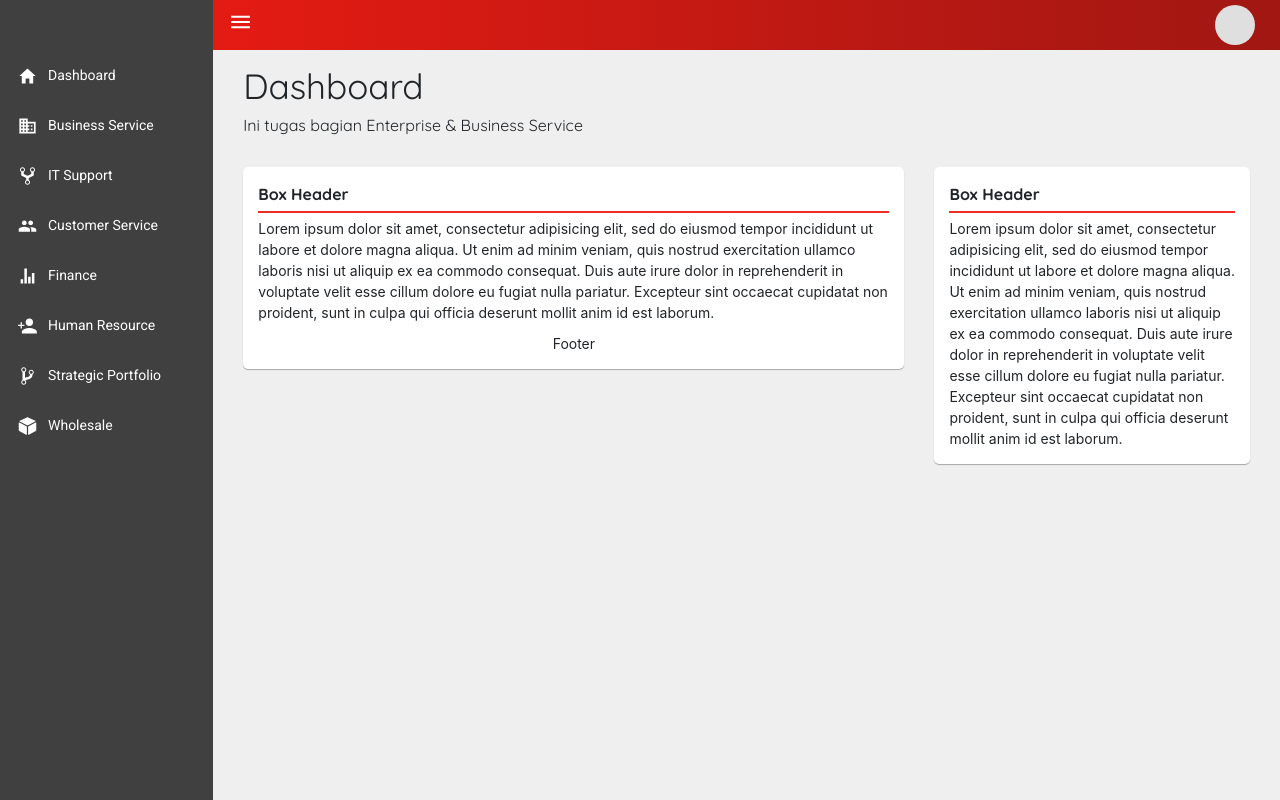
After one commit to if4007-telkomuniv/sisfo_4007, a CodeIgniter app: the page made by application/views/dashboard.php in a window 1280 px wide. The commit adds this page. Run offline with CodeIgniter, Linux system fonts and the light colour scheme; some libraries are stand-ins or nearby versions.

Commit message:
Update and Bug Fixes

```diff
--- a/application/config/config.php
+++ b/application/config/config.php
@@ -23,7 +23,7 @@ defined('BASEPATH') OR exit('No direct script access allowed');
 | a PHP script and you can easily do that on your own.
 |
 */
-$config['base_url'] = 'http://localhost/sisfo/';
+$config['base_url'] = 'http://localhost/sisfo_4007/';
 
 /*
 |--------------------------------------------------------------------------
--- a/application/controllers/CSMarketing.php
+++ b/application/controllers/CSMarketing.php
@@ -25,7 +25,7 @@ class CSMarketing extends CI_Controller {
 
 	public function index()
 	{
-        $data['banner'] = $this->csmarketing_model->getBanner();
+    $data['banner'] = $this->csmarketing_model->getBanner();
 		$data['article'] = $this->csmarketing_model->getArticle();
 		$data['about'] = $this->csmarketing_model->getAbout();
 		$this->load->view('cms-marketing',$data);
--- a/application/views/base_layout/head_tag.php
+++ b/application/views/base_layout/head_tag.php
@@ -1,5 +1,6 @@
 <!-- Load Bootstrap 4 CSS | DO NOT REMOVE -->
 <link rel="stylesheet" href="https://maxcdn.bootstrapcdn.com/bootstrap/4.0.0/css/bootstrap.min.css" integrity="sha384-Gn5384xqQ1aoWXA+058RXPxPg6fy4IWvTNh0E263XmFcJlSAwiGgFAW/dAiS6JXm" crossorigin="anonymous">
+<link rel="icon" href="<?php echo base_url("src/img/favicon.ico") ?>">
 
 <!-- Load Bootstrap 4 & Jquery | DO NOT REMOVE -->
 <script src="https://code.jquery.com/jquery-3.2.1.slim.min.js" integrity="sha384-KJ3o2DKtIkvYIK3UENzmM7KCkRr/rE9/Qpg6aAZGJwFDMVNA/GpGFF93hXpG5KkN" crossorigin="anonymous"></script>
--- /dev/null
+++ b/application/views/dashboard.php
@@ -0,0 +1,68 @@
+<!DOCTYPE html>
+<html lang="en" dir="ltr">
+  <head>
+    <?php $this->load->view('base_layout/head_tag'); ?>
+    <title>Ini halaman template</title>
+    <!-- Input CSS atau JS yang dibutuhkan setelah line ini -->
+    <!-- Taruh file css di folder /css-->
+    <!-- Taruh file js di /js-->
+
+    <!-- Contoh cara input css, ganti sesuai kebutuhan -->
+    <?php /* echo link_tag('css/base_styles.css') */ ?>
+  </head>
+  <body>
+    <div class="container-fluid p-0">
+      <div class="row equal no-gutters">
+        <?php $this->load->view('base_layout/sidebar'); ?>
+        <div class="col-12 col-sm-8 col-md-9 col-xl-10 wrapper">
+          <?php $this->load->view('base_layout/topmenu'); ?>
+          <div class="col-12 wrapper-container">
+            <div class="main-wrapper">
+              <div class="container">
+                <div class="page-header">
+                  <!-- Silakan replace sesuai judul halaman divisi kalian -->
+                  <div class="page-title">
+                    Dashboard
+                  </div>
+                  <!-- Subtitle opsional, tapi bila ingin diberi, jelaskan page anda dalam maks 8 kata -->
+                  <div class="page-subtitle">
+                    Ini tugas bagian Enterprise & Business Service
+                  </div>
+                </div>
+                <div class="row">
+                  <!-- Silakan masukkan code tampilan divisi Anda di bagian ini. -->
+
+                  <!-- Dibawah ini adalah template box yang kalian bisa pakai untuk pengembangan sistem -->
+                  <div class="col-8">
+                    <div class="box">
+                      <div class="box-header">
+                        Box Header
+                      </div>
+                      <div class="box-body">
+                        Lorem ipsum dolor sit amet, consectetur adipisicing elit, sed do eiusmod tempor incididunt ut labore et dolore magna aliqua. Ut enim ad minim veniam, quis nostrud exercitation ullamco laboris nisi ut aliquip ex ea commodo consequat. Duis aute irure dolor in reprehenderit in voluptate velit esse cillum dolore eu fugiat nulla pariatur. Excepteur sint occaecat cupidatat non proident, sunt in culpa qui officia deserunt mollit anim id est laborum.
+                      </div>
+                      <div class="box-footer">
+                        Footer
+                      </div>
+                    </div>
+                  </div>
+                  <div class="col-4">
+                    <div class="box">
+                      <div class="box-header">
+                        Box Header
+                      </div>
+                      <div class="box-body">
+                        Lorem ipsum dolor sit amet, consectetur adipisicing elit, sed do eiusmod tempor incididunt ut labore et dolore magna aliqua. Ut enim ad minim veniam, quis nostrud exercitation ullamco laboris nisi ut aliquip ex ea commodo consequat. Duis aute irure dolor in reprehenderit in voluptate velit esse cillum dolore eu fugiat nulla pariatur. Excepteur sint occaecat cupidatat non proident, sunt in culpa qui officia deserunt mollit anim id est laborum.
+                      </div>
+                    </div>
+                  </div>
+                </div>
+              </div>
+            </div>
+          </div>
+        </div>
+      </div>
+    </div>
+    <?php $this->load->view('base_layout/js_mandatory')?>
+  </body>
+</html>
--- a/application/views/home.php
+++ b/application/views/home.php
@@ -6,7 +6,7 @@
     <meta name="viewport" content="width=device-width, initial-scale=1.0">
     <meta http-equiv="X-UA-Compatible" content="ie=edge">
     <title>Telkom Indonesia</title>
-
+    <link rel="icon" href="src/img/favicon.ico">
     <link rel="stylesheet" href="src/css/style.css">
 </head>
 
```
Also changed, not shown: application/controllers/Admin.php (added, +25 -0 lines), application/controllers/Dashboard.php (added, +25 -0 lines), application/views/admin.php (added, +25 -0 lines), sql_folders/CSMarketing.sql (added, +122 -0 lines), src/img/favicon.ico (added).
